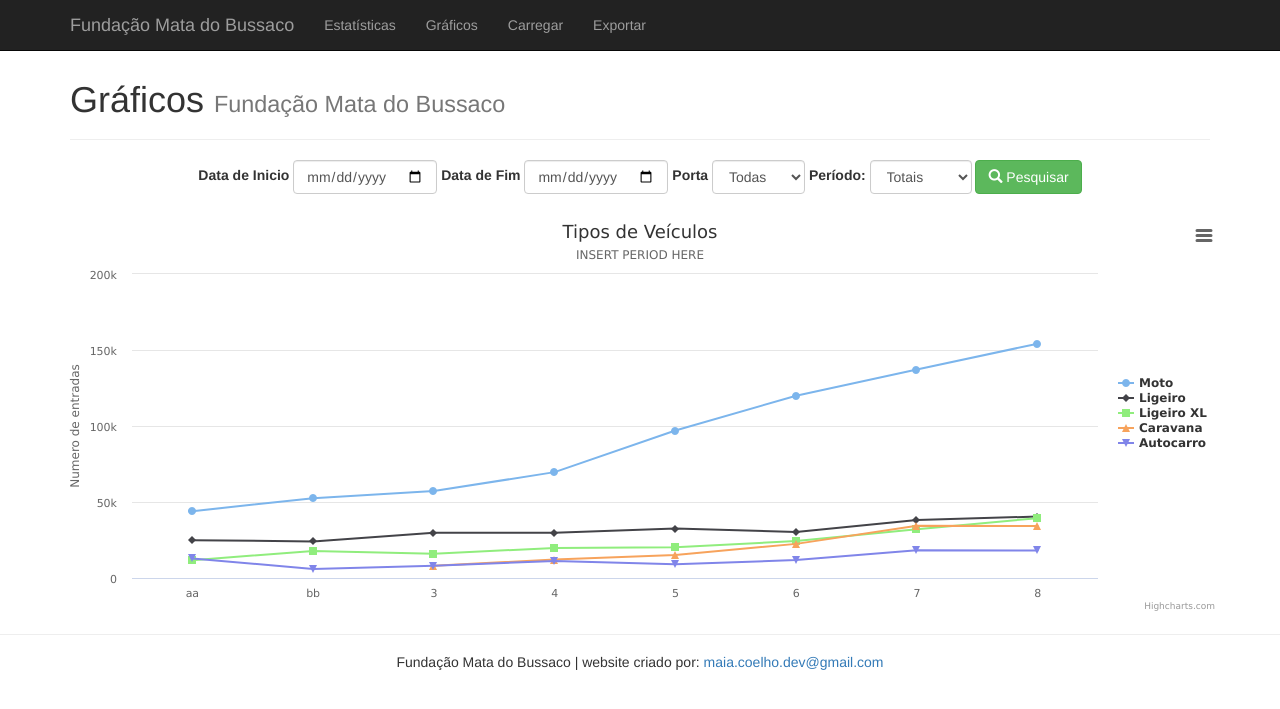
After one commit to Enemabandit/statFMB, a Flask app: template statFMB/templates/charts.html in a window 1280 px wide. The commit adds this page. Shown: the top 709 px of the page. Run offline with Flask 2, Linux system fonts and the light colour scheme; the template is opened without the code that fills it, so the values that code supplies are empty; some libraries are stand-ins or nearby versions.

Commit message:
working on highcharts

```diff
--- /dev/null
+++ b/statFMB/.#statFMB.py
@@ -0,0 +1 @@
+enemabandit@shaman.5734:1497915939
--- a/statFMB/graphs.py
+++ b/statFMB/charts.py
@@ -1,5 +1,6 @@
 from pygal import Pie
 
+'''
 def get_top_gates_chart(top_gates,title = ""):
     top_gates_chart = Pie()
     top_gates_chart.title = title
@@ -7,3 +8,4 @@ def get_top_gates_chart(top_gates,title = ""):
         top_gates_chart.add(gate[0],gate[1])
     top_gates_chart = top_gates_chart.render_data_uri()
     return top_gates_chart
+'''
--- a/statFMB/statFMB.py
+++ b/statFMB/statFMB.py
@@ -7,7 +7,7 @@ app=Flask(__name__)
 ##TODO: create instance for config (SECURITY)
 ### this was added to solve a deprecation warning
 app.config['SQLALCHEMY_TRACK_MODIFICATIONS'] = False
-app.config['SQLALCHEMY_DATABASE_URI']= 'mysql://statFMB:statFMB@localhost/test1'
+app.config['SQLALCHEMY_DATABASE_URI']='mysql://statFMB:statFMB@localhost/test1'
 app.config['SECRET_KEY'] = 'DontTellAnyone'
 app.config['DEBUG'] = True
 
@@ -15,7 +15,7 @@ db = SQLAlchemy(app)
 
 #models.py imports db, needs to be imported after db creation
 from .models import *
-from .graphs import *
+from .charts import *
 from .upload import update_database, save_corrections
 
 ###Website structure
@@ -24,7 +24,6 @@ def index():
     if request.method == 'POST':
         lower_date = request.form['lower_date']
         upper_date = request.form['upper_date']
-
         #check date range and renders the warning if invalid
         if lower_date > upper_date:
             date_error = True
@@ -33,10 +32,8 @@ def index():
                                    lower_date = date(2001,1,1),
                                    upper_date = date.today())
 
-
         gate = request.form['gate']
         period_str = request.form['period']
-        #TODO:the search is not being ordered as it should, need debugin
         search = Search(lower_date, upper_date, gate, period_str)
 
         if search.period_list:
@@ -46,6 +43,7 @@ def index():
             period_list = []
             if period_str != "Totais":
                 period_list = search.period_list
+
             totals = search.get_totals()
 
             return render_template("statistics.html",
@@ -79,7 +77,36 @@ def index():
 
 @app.route('/charts',methods=['GET','POST'])
 def charts():
-    return redirect("/")
+    if request.method == 'POST':
+        lower_date = request.form['lower_date']
+        upper_date = request.form['upper_date']
+        #check date range and renders the warning if invalid
+        if lower_date > upper_date:
+            date_error = True
+            return render_template("index.html",
+                                   date_warning = True,
+                                   lower_date = date(2001,1,1),
+                                   upper_date = date.today())
+
+        gate = request.form['gate']
+        period_str = request.form['period']
+        search = Search(lower_date, upper_date, gate, period_str)
+        tops = search.get_tops()
+
+        return render_template("charts.html",
+                               lower_date = lower_date,
+                               upper_date = upper_date,
+        )
+
+    ###default route(/)
+    #TODO: set lower_date to inauguration date
+    lower_date = date(2010,1,1)
+    upper_date = date.today()
+
+    return render_template("charts.html",
+                           lower_date = lower_date,
+                           upper_date = upper_date)
+
 
 #TODO: page to search for one single report
 @app.route('/reports',methods=['GET','POST'])
--- /dev/null
+++ b/statFMB/templates/charts.html
@@ -0,0 +1,88 @@
+{% extends "layout.html" %}
+{% from "macros.html" import search_form %}
+
+{% block title %}Gráficos{% endblock %}
+
+{% block head %}
+{{ super() }}
+<!-- TODO:this should be working from a local file -->
+<script src="https://code.highcharts.com/highcharts.js"></script>
+<script src="https://code.highcharts.com/modules/exporting.js"></script>
+{% endblock %}
+
+{% block body%}
+
+<!-- Page Title -->
+<div class ="container">
+    <div class="page-header">
+        <br>
+        <h1>Gráficos   <small>Fundação Mata do Bussaco</small></h1>
+    </div>
+<!-- search_form -->
+{{ search_form("/charts",lower_date,upper_date,date_warning) }}
+    <div class="row">
+        <div id="container1">
+        </div>
+    </div>
+    <div class="row">
+        <div id="container2">
+        </div>
+    </div>
+</div>
+
+<script>
+Highcharts.chart('container1', {
+
+    title: {
+        text: 'Tipos de Veículos'
+    },
+
+    subtitle: {
+        text: 'INSERT PERIOD HERE'
+    },
+
+    yAxis: {
+        title: {
+            text: 'Numero de entradas'
+        }
+    },
+
+    xAxis: {
+        categories: ['0','aa','bb']
+    },
+
+    legend: {
+        layout: 'vertical',
+        align: 'right',
+        verticalAlign: 'middle'
+    },
+
+    plotOptions: {
+        series: {
+            pointStart: 1
+        }
+    },
+
+    series: [{
+        name: 'Moto',
+        data: [43934, 52503, 57177, 69658, 97031, 119931, 137133, 154175]
+    }, {
+        name: 'Ligeiro',
+        data: [24916, 24064, 29742, 29851, 32490, 30282, 38121, 40434]
+    }, {
+        name: 'Ligeiro XL',
+        data: [11744, 17722, 16005, 19771, 20185, 24377, 32147, 39387]
+    }, {
+        name: 'Caravana',
+        data: [null, null, 7988, 12169, 15112, 22452, 34400, 34227]
+    }, {
+        name: 'Autocarro',
+        data: [12908, 5948, 8105, 11248, 8989, 11816, 18274, 18111]
+    }]
+
+});
+</script>
+
+
+
+{% endblock %}
--- a/statFMB/templates/layout.html
+++ b/statFMB/templates/layout.html
@@ -19,8 +19,8 @@
         <script
         src="https://oss.maxcdn.com/respond/1.4.2/respond.min.js"></script>
     <![endif]-->
+{% endblock %}
   </head>
-{% endblock %}
   <header>
 {% block header %}
   <nav class="navbar navbar-inverse navbar-fixed-top">
@@ -76,6 +76,6 @@
       </script>
           <!-- Include all compiled plugins (below),
                or include individual files as needed -->
-          <script src="/static/js/bootstrap.min.js"></script>
+      <script src="/static/js/bootstrap.min.js"></script>
   </body>
 </html>
--- a/statFMB/templates/macros.html
+++ b/statFMB/templates/macros.html
@@ -1,5 +1,5 @@
-{% macro search_form(lower_date,upper_date,date_warning) %}
-<form class="form-inline text-center" method="POST" action="/">
+{% macro search_form(action, lower_date,upper_date,date_warning) %}
+<form class="form-inline text-center" method="POST" action={{ action }}>
     <div class="form-group">
         <label for="data_inicio">Data de Inicio</label>
         <input type="date" class="form-control" name="lower_date"
--- a/statFMB/templates/statistics.html
+++ b/statFMB/templates/statistics.html
@@ -15,7 +15,7 @@
         <h1>Estatística   <small>Fundação Mata do Bussaco</small></h1>
     </div>
 <!-- search_form -->
-{{ search_form(lower_date,upper_date,date_warning) }}
+{{ search_form("/",lower_date,upper_date,date_warning) }}
 
 {% if search_is_valid %}
     <div class="row">
--- a/statFMB/templates/uploadFiles.html
+++ b/statFMB/templates/uploadFiles.html
@@ -1,5 +1,4 @@
 {% extends "layout.html" %}
-{% from "macros.html" import seach_form %}
 
 {% block title %}Carregar Ficheiros{% endblock %}
 
```
Also changed, not shown: statFMB/models.py (line endings or trailing spaces), 1 other file.
